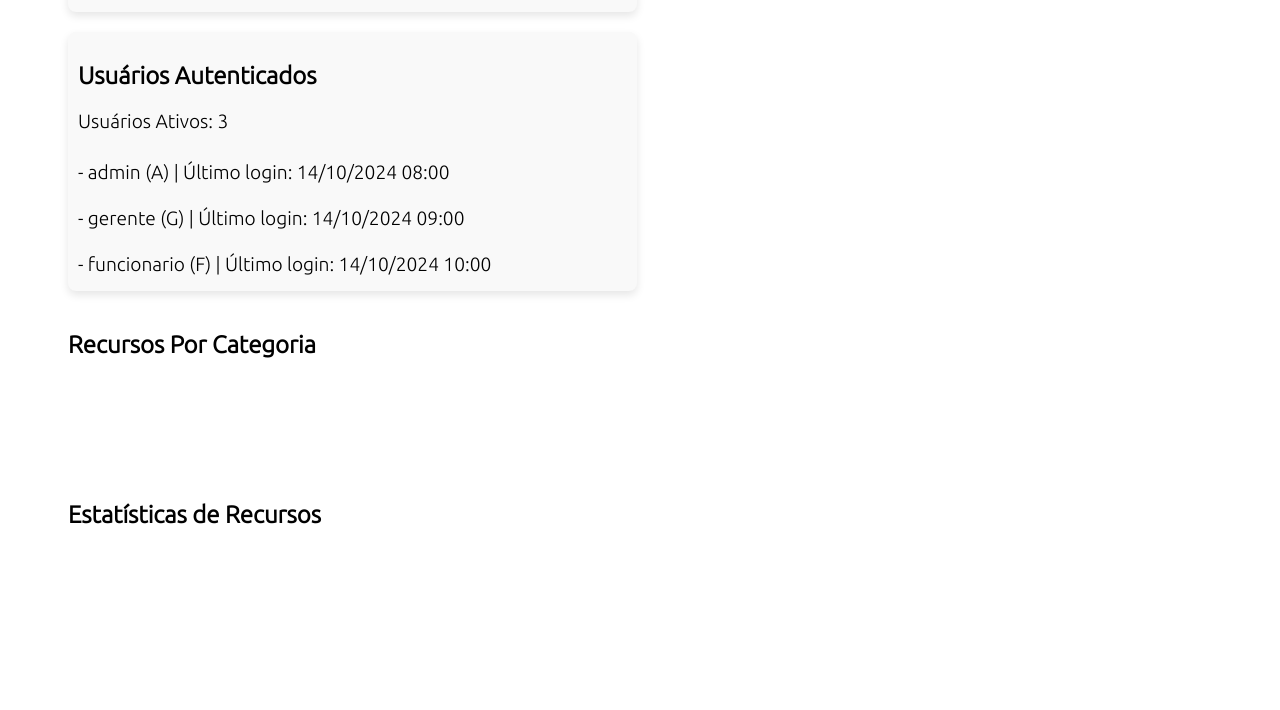
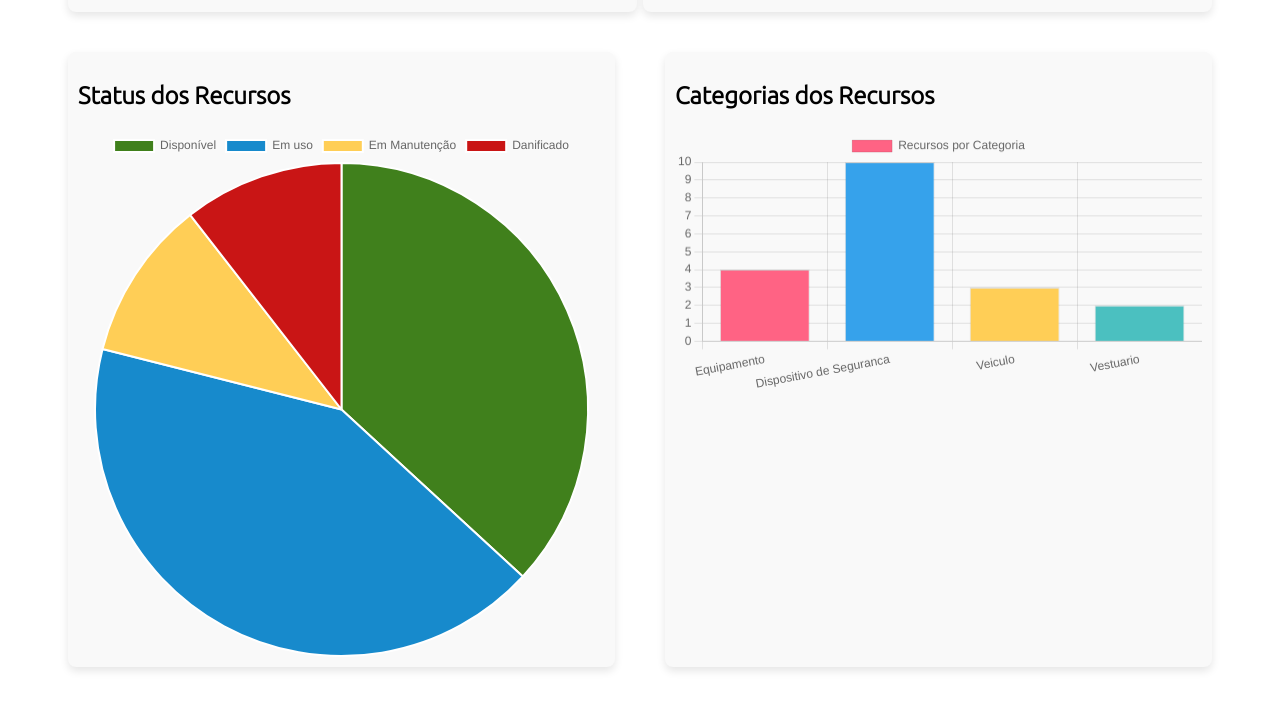
Before and after one commit to nv-bel/batman-projeto, a plain HTML site: page frontend/dashboard2.html in a window 1280 px wide. Shown: the part 542-1252 px from the top of the page. Before the commit the page ends 1221 px from the top, so only its background shows below. Drawn offline with nearby package versions, Linux system fonts and the light colour scheme; sample sign-in values are in the browser's storage; a web font is replaced by a local one.

Commit message:
Update dashboard2.html

```diff
--- a/frontend/dashboard2.html
+++ b/frontend/dashboard2.html
@@ -20,7 +20,7 @@
     <div class="content">
       <div class="dashboard-container">
         <h1>Painel de Controle - Indústrias Wayne</h1>
-
+        <div class="summary-container">
           <!-- Seção de Resumo de Recursos -->
           <div class="resource-summary">
             <h2>Resumo de Recursos</h2>
@@ -28,29 +28,43 @@
             <div id="resource-breakdown">Distribuição por Categoria:</div>
           </div>
 
-        <!-- Seção de Usuários Ativos -->
           <div class="user-summary">
             <h2>Usuários Autenticados</h2>
             <div id="active-users">Usuários Ativos:</div>
             <div id="last-login">Último Login:</div>
           </div>
+        </div>
 
         <!-- Gráficos -->
         <div class="dashboard-charts">
-          <h2>Recursos Por Categoria</h2>
-          <canvas id="resourceChart"></canvas>
-
+          <div class="chart-container">
+            <h2>Status dos Recursos</h2>
+            <canvas id="statusChart"></canvas>
           </div>
-
-        <div class="dashboard-charts">
-          <h2>Estatísticas de Recursos</h2>
-          <canvas id="resourceChart"></canvas>
-          <!-- Gráfico de barras ou pizza -->
+          <div class="chart-container">
+            <h2>Categorias dos Recursos</h2>
+            <canvas id="categoryChart"></canvas>
+          </div>
         </div>
       </div>
 
       <script src="https://cdn.jsdelivr.net/npm/chart.js"></script>
+
       <script type="module" src="js/dashboard2.js"></script>
+
+      <script>
+          document.addEventListener('DOMContentLoaded', function() {
+            const userRole = sessionStorage.getItem('userRole');
+
+            if (userRole !== 'admin') {
+              // Se o usuário não for admin, mostra uma mensagem de acesso negado
+              alert("Acesso negado!! Você não tem permissão.");
+
+              // Redireciona para a página de login ou para outra página apropriada
+              window.location.href = "resource-management.html"; //
+            }
+        });
+      </script>
     </div>
   </body>
 </html>
```
Lines whose indentation alone changed are shown as unchanged.
